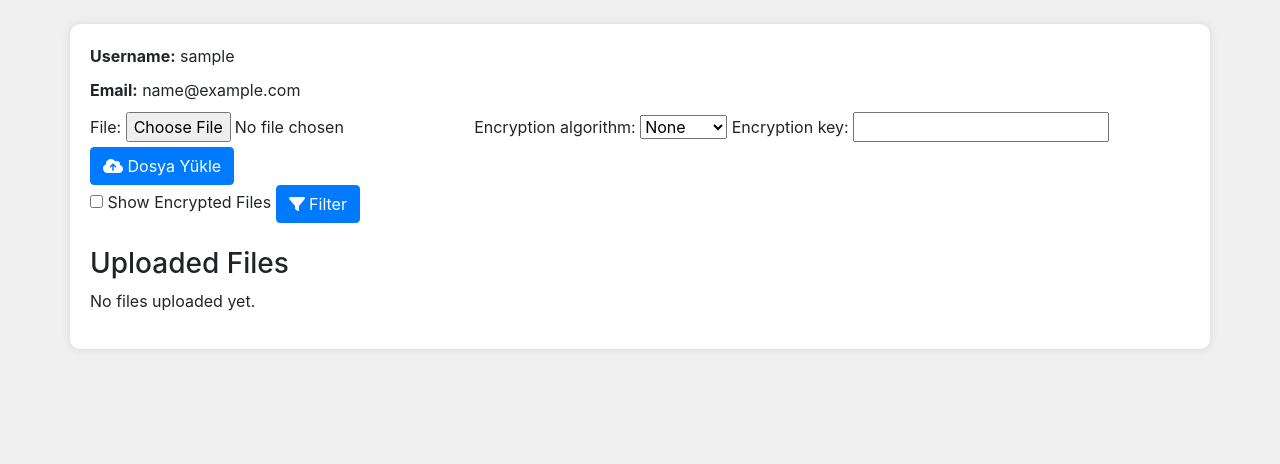
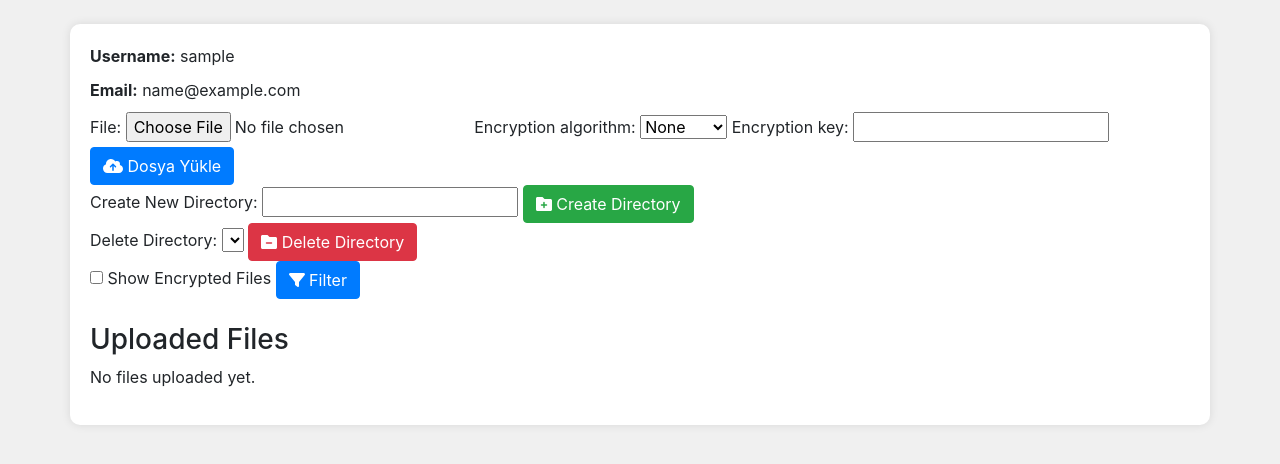
Before and after one commit to marksmandantus/Veri_Guvenligi, a Django app: page /profile/ in a window 1280 px wide. Shown: the part 146-610 px from the top of the page. Run offline with Django 4.2, Linux system fonts and the light colour scheme; the visitor is signed in with stand-in values (Sample User, id 1); data comes from the database, SQL or seed files in the repository; data that the repository does not hold is empty; some libraries are stand-ins or nearby versions.

Commit message:
create directory and delete directory added

```diff
--- a/veri/base/views.py
+++ b/veri/base/views.py
@@ -43,6 +43,18 @@ def user_profile(request):
         )
 
     if request.method == 'POST':
+        action = request.POST.get('action')
+        if action == 'create_directory':
+            new_directory_name = request.POST.get('new_directory')
+            if new_directory_name:
+                Directory.objects.create(name=new_directory_name)
+                return redirect('user_profile')  # Redirect to refresh the page after creating a directory
+
+        elif action == 'delete_directory':
+            directory_id = request.POST.get('delete_directory')
+            if directory_id:
+                Directory.objects.filter(id=directory_id).delete()
+                return redirect('user_profile')  # Redirect to refresh the page after deleting a directory
         form = FileUploadForm(request.POST, request.FILES)
         if form.is_valid():
             uploaded_file = form.save(commit=False)
@@ -87,7 +99,8 @@ def user_profile(request):
         )
     else:
         user_files = UploadedFile.objects.filter(user_profile=user_profile)
-    return render(request, 'user_profile.html', {'form': form, 'user_files': user_files, 'files_by_directory': files_by_directory})
+
+    return render(request, 'user_profile.html', {'form': form, 'user_files': user_files, 'files_by_directory': files_by_directory, 'directories': directories})
 
 def check_file_encryption(request, file_id):
     try:
--- a/veri/templates/user_profile.html
+++ b/veri/templates/user_profile.html
@@ -27,6 +27,24 @@
             {% csrf_token %}
             {{ form }}
             <button type="submit" class="btn btn-primary"><i class="fas fa-cloud-upload-alt"></i> Dosya Yükle</button>
+        </form>
+
+        <form method="post">
+            {% csrf_token %}
+            <label for="new_directory">Create New Directory:</label>
+            <input type="text" name="new_directory" id="new_directory" required>
+            <button type="submit" name="action" value="create_directory" class="btn btn-success"><i class="fas fa-folder-plus"></i> Create Directory</button>
+        </form>
+
+        <form method="post">
+            {% csrf_token %}
+            <label for="delete_directory">Delete Directory:</label>
+            <select name="delete_directory" id="delete_directory" required>
+                {% for directory in directories %}
+                    <option value="{{ directory.id }}">{{ directory.name }}</option>
+                {% endfor %}
+            </select>
+            <button type="submit" name="action" value="delete_directory" class="btn btn-danger"><i class="fas fa-folder-minus"></i> Delete Directory</button>
         </form>
 
         <form method="get">
```
Also changed, not shown: veri/base/migrations/0011_directory_parent_directory_directory_user_profile.py (added), veri/base/migrations/0012_remove_directory_parent_directory_and_more.py (added).
